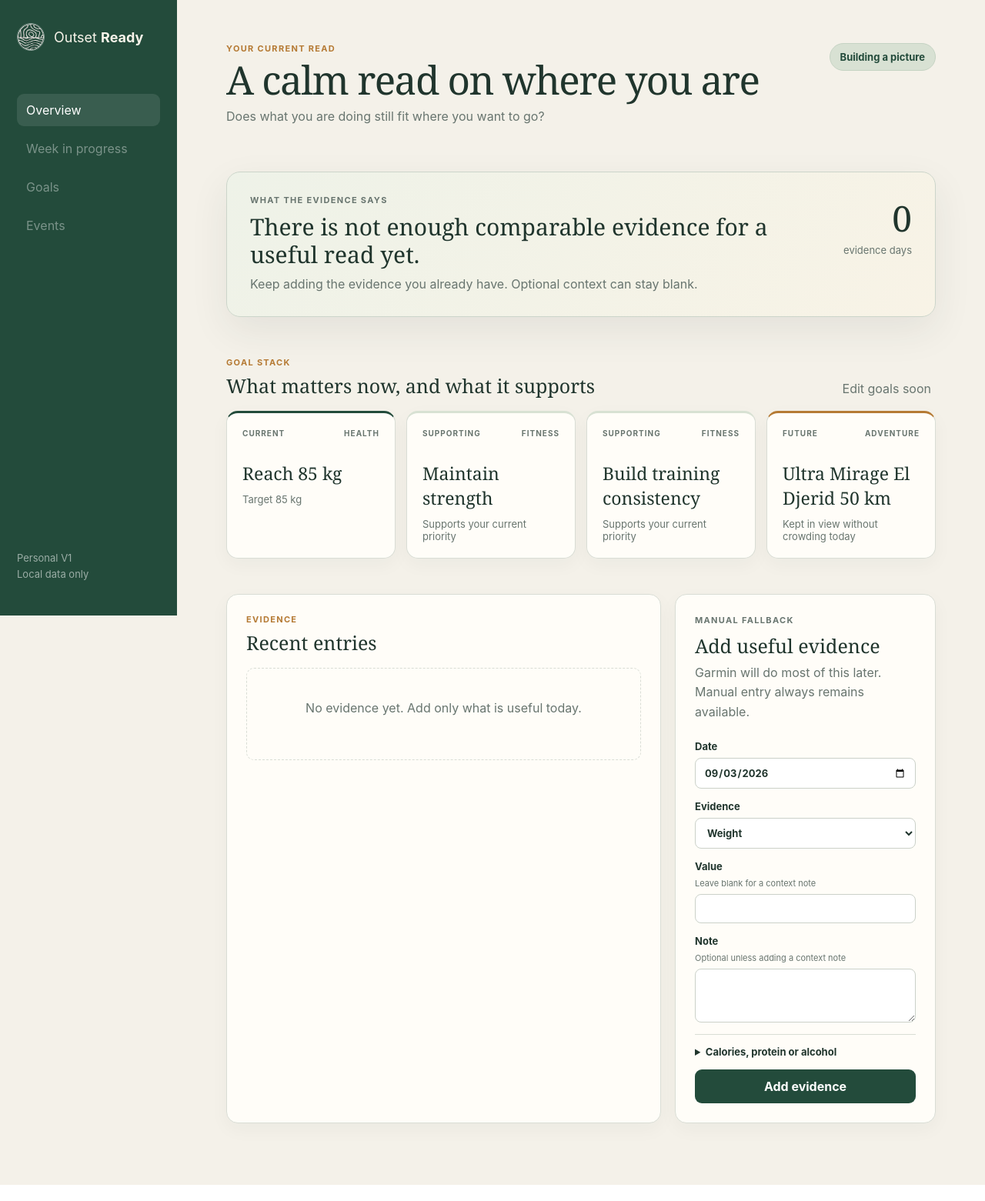
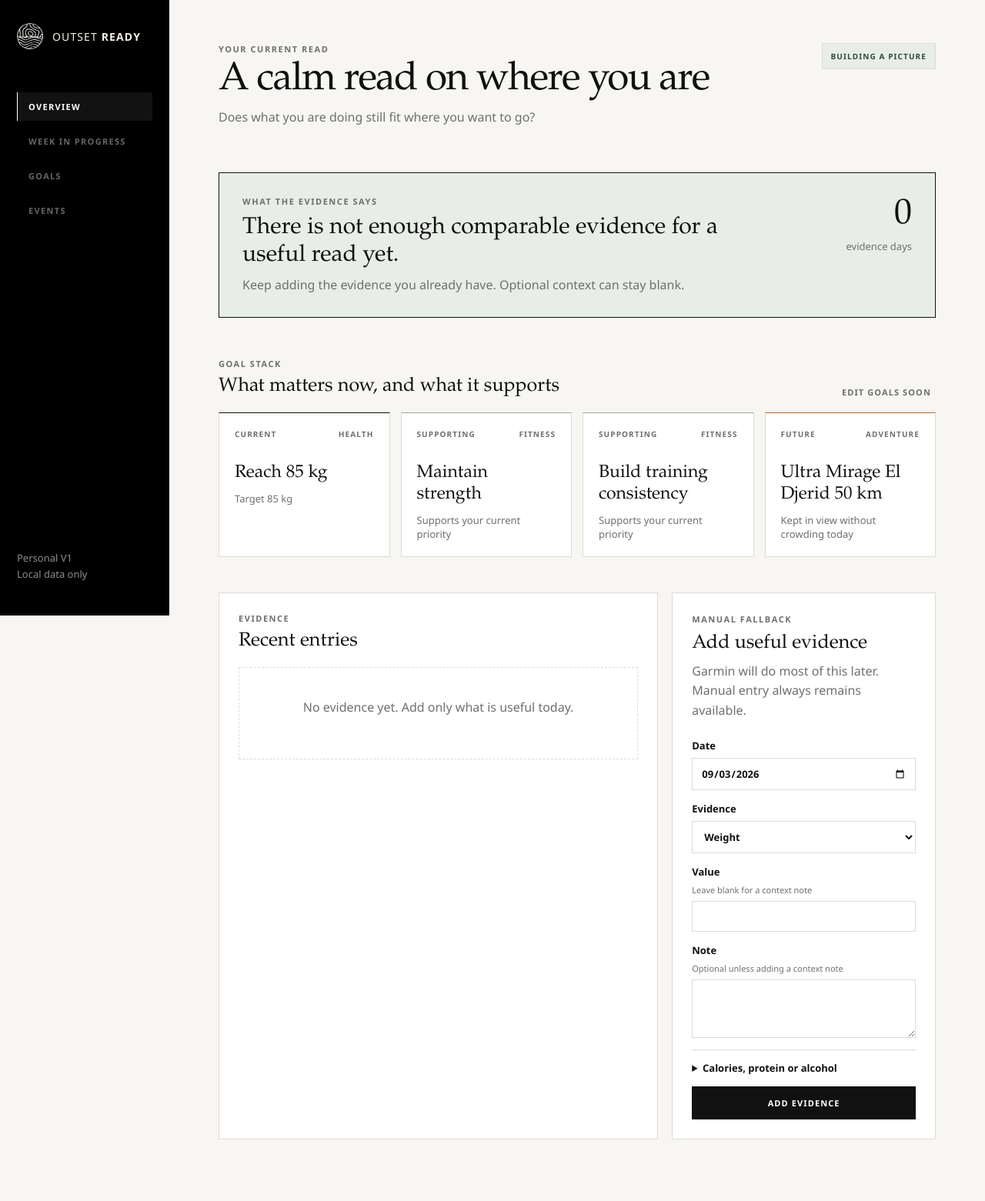
Before and after one commit to Alpenglow1988/Outset-Ready, a FastAPI app: page / in a window 1280 px wide. Shown: the whole page at 77% size. Before the commit the page ends 1540 px from the top, so only its background shows below. Run offline with FastAPI, Linux system fonts and the light colour scheme; data comes from the database, SQL or seed files in the repository; data that the repository does not hold is empty.

Commit message:
style: align src/outset_ready/static/styles.css with Outset

```diff
--- a/src/outset_ready/static/styles.css
+++ b/src/outset_ready/static/styles.css
@@ -1,15 +1,14 @@
 :root {
   color-scheme: light;
-  --ink: #20352d;
-  --muted: #68756f;
-  --paper: #f4f1e9;
-  --surface: #fffdf8;
-  --line: #d9ddd5;
-  --pine: #234b3b;
-  --sage: #d8e1d3;
-  --sand: #e9ddc7;
-  --gold: #b57a34;
-  --shadow: 0 18px 50px rgb(32 53 45 / 8%);
+  --ink: #111111;
+  --muted: #6f6f6f;
+  --soft-muted: #a3a3a3;
+  --paper: #f7f6f2;
+  --surface: #ffffff;
+  --line: #dedbd3;
+  --pine: #2f4a3a;
+  --sage: #e8ede7;
+  --gold: #b36b2c;
 }
 
 * { box-sizing: border-box; }
@@ -18,19 +17,24 @@ body {
   margin: 0;
   background: var(--paper);
   color: var(--ink);
-  font-family: Inter, ui-sans-serif, system-ui, -apple-system, BlinkMacSystemFont, "Segoe UI", sans-serif;
+  font-family: "Avenir Next", "Segoe UI", sans-serif;
 }
 
 button, input, select, textarea { font: inherit; }
+
+:focus-visible {
+  outline: 2px solid var(--pine);
+  outline-offset: 3px;
+}
 
 .shell { min-height: 100vh; }
 
 .sidebar {
   position: fixed;
   inset: 0 auto 0 0;
-  width: 230px;
+  width: 220px;
   padding: 30px 22px;
-  background: var(--pine);
+  background: #000;
   color: #f7f3e9;
   display: flex;
   flex-direction: column;
@@ -42,34 +46,35 @@ button, input, select, textarea { font: inherit; }
   align-items: center;
   color: inherit;
   text-decoration: none;
-  font-size: 18px;
+  font-size: 14px;
+  letter-spacing: .08em;
+  text-transform: uppercase;
 }
 
 .brand-mark {
-  width: 36px;
-  height: 36px;
-  border: 1px solid rgb(255 255 255 / 45%);
-  border-radius: 50%;
-  display: grid;
-  place-items: center;
-  font-family: Georgia, serif;
-  font-size: 22px;
+  width: 34px;
+  height: 34px;
+  display: block;
 }
 
 nav { margin-top: 56px; display: grid; gap: 8px; }
 
 .nav-link {
-  border-radius: 9px;
+  border-left: 1px solid transparent;
   color: rgb(255 255 255 / 72%);
-  padding: 11px 12px;
+  padding: 11px 12px 11px 14px;
   text-decoration: none;
+  font-size: 11px;
+  font-weight: 700;
+  letter-spacing: .12em;
+  text-transform: uppercase;
 }
 
-.nav-link.active { background: rgb(255 255 255 / 10%); color: white; }
+.nav-link.active { border-left-color: white; background: rgb(255 255 255 / 7%); color: white; }
 .nav-link.disabled { opacity: .55; }
 .sidebar-note { margin-top: auto; color: rgb(255 255 255 / 55%); font-size: 13px; line-height: 1.6; }
 
-main { margin-left: 230px; padding: 56px clamp(28px, 5vw, 78px) 80px; max-width: 1480px; }
+main { margin-left: 220px; padding: 56px clamp(28px, 5vw, 78px) 80px; max-width: 1400px; }
 
 .page-header, .section-heading, .read-card {
   display: flex;
@@ -79,43 +84,42 @@ main { margin-left: 230px; padding: 56px clamp(28px, 5vw, 78px) 80px; max-width:
 }
 
 h1, h2, h3, p { margin-top: 0; }
-h1, h2, h3 { font-family: Georgia, "Times New Roman", serif; font-weight: 500; }
+h1, h2, h3 { font-family: "Iowan Old Style", "Palatino Linotype", serif; font-weight: 400; }
 h1 { margin-bottom: 10px; font-size: clamp(38px, 4vw, 58px); line-height: 1; letter-spacing: -.03em; }
 h2 { margin-bottom: 8px; font-size: 25px; line-height: 1.2; }
 h3 { margin-bottom: 10px; font-size: 23px; }
 .lede, .panel > p, .read-card p { color: var(--muted); line-height: 1.6; }
-.eyebrow { margin-bottom: 8px; color: var(--gold); font-size: 11px; font-weight: 750; letter-spacing: .12em; text-transform: uppercase; }
+.eyebrow { margin-bottom: 8px; color: var(--muted); font-size: 11px; font-weight: 700; letter-spacing: .14em; text-transform: uppercase; }
 
 .status {
   flex: 0 0 auto;
-  padding: 9px 13px;
-  border: 1px solid #c5d3c3;
-  border-radius: 999px;
+  padding: 9px 11px;
+  border: 1px solid var(--line);
   background: var(--sage);
   color: var(--pine);
-  font-size: 13px;
+  font-size: 10px;
   font-weight: 700;
+  letter-spacing: .11em;
+  text-transform: uppercase;
 }
 
 .read-card {
   margin: 42px 0 52px;
   padding: 28px 30px;
-  border: 1px solid #ccd5ca;
-  border-radius: 18px;
-  background: linear-gradient(130deg, #eef2e8, #f8f3e6);
-  box-shadow: var(--shadow);
+  border: 1px solid var(--ink);
+  background: var(--sage);
 }
 
 .read-card h2 { max-width: 680px; font-size: 30px; }
 .read-card p:last-child { margin-bottom: 0; }
 .data-count { min-width: 110px; text-align: right; }
-.data-count strong { display: block; font-family: Georgia, serif; font-size: 46px; font-weight: 500; }
+.data-count strong { display: block; font-family: "Iowan Old Style", "Palatino Linotype", serif; font-size: 46px; font-weight: 400; }
 .data-count span { color: var(--muted); font-size: 13px; }
 
 .section-heading { margin-bottom: 18px; align-items: end; }
 .section-heading.compact { align-items: center; }
 .section-heading h2 { margin-bottom: 0; }
-.quiet-button { border: 0; background: transparent; color: var(--muted); }
+.quiet-button { border: 0; background: transparent; color: var(--muted); font-size: 11px; font-weight: 700; letter-spacing: .1em; text-transform: uppercase; }
 
 .goal-grid {
   display: grid;
@@ -125,15 +129,13 @@ h3 { margin-bottom: 10px; font-size: 23px; }
 
 .goal-card, .panel {
   border: 1px solid var(--line);
-  border-radius: 15px;
   background: var(--surface);
-  box-shadow: 0 8px 24px rgb(32 53 45 / 4%);
 }
 
-.goal-card { min-height: 170px; padding: 20px; border-top: 3px solid var(--sage); }
-.goal-current { border-top-color: var(--pine); }
+.goal-card { min-height: 170px; padding: 20px; border-top-color: var(--soft-muted); }
+.goal-current { border-top-color: var(--ink); }
 .goal-future { border-top-color: var(--gold); }
-.goal-meta { display: flex; justify-content: space-between; margin-bottom: 30px; color: var(--muted); font-size: 10px; font-weight: 750; letter-spacing: .1em; text-transform: uppercase; }
+.goal-meta { display: flex; justify-content: space-between; margin-bottom: 30px; color: var(--muted); font-size: 10px; font-weight: 700; letter-spacing: .11em; text-transform: uppercase; }
 .goal-target { margin-bottom: 0; color: var(--muted); font-size: 13px; }
 
 .two-column { display: grid; grid-template-columns: minmax(0, 1.25fr) minmax(300px, .75fr); gap: 18px; margin-top: 46px; }
@@ -142,14 +144,15 @@ h3 { margin-bottom: 10px; font-size: 23px; }
 .evidence-list li { display: grid; grid-template-columns: 58px 1fr auto; gap: 12px; align-items: center; padding: 13px 0; border-top: 1px solid var(--line); font-size: 14px; }
 .evidence-date, .evidence-kind { color: var(--muted); }
 .evidence-kind { text-transform: capitalize; }
-.empty-state { min-height: 120px; display: grid; place-items: center; border: 1px dashed var(--line); border-radius: 10px; color: var(--muted); text-align: center; }
+.empty-state { min-height: 120px; display: grid; place-items: center; border: 1px dashed var(--line); color: var(--muted); text-align: center; }
 
 form { display: grid; gap: 15px; margin-top: 24px; }
 label { display: grid; gap: 7px; font-size: 13px; font-weight: 700; }
 label span, .field-hint { color: var(--muted); font-size: 11px; font-weight: 400; }
-input, select, textarea { width: 100%; border: 1px solid #cbd1c9; border-radius: 8px; background: white; color: var(--ink); padding: 10px 11px; }
+input, select, textarea { width: 100%; border: 1px solid var(--line); border-radius: 0; background: white; color: var(--ink); padding: 10px 11px; }
 textarea { resize: vertical; }
-.primary-button { border: 0; border-radius: 9px; background: var(--pine); color: white; cursor: pointer; padding: 12px 15px; font-weight: 700; }
+.primary-button { border: 1px solid var(--ink); border-radius: 0; background: var(--ink); color: white; cursor: pointer; padding: 13px 17px; font-size: 11px; font-weight: 700; letter-spacing: .1em; text-transform: uppercase; }
+.primary-button:hover { background: transparent; color: var(--ink); }
 .optional-inputs, .optional-read { border-top: 1px solid var(--line); padding-top: 14px; color: var(--muted); }
 .optional-inputs summary, .optional-read summary { cursor: pointer; color: var(--ink); font-size: 13px; font-weight: 700; }
 .optional-inputs p { margin: 10px 0; font-size: 12px; line-height: 1.5; }
```
